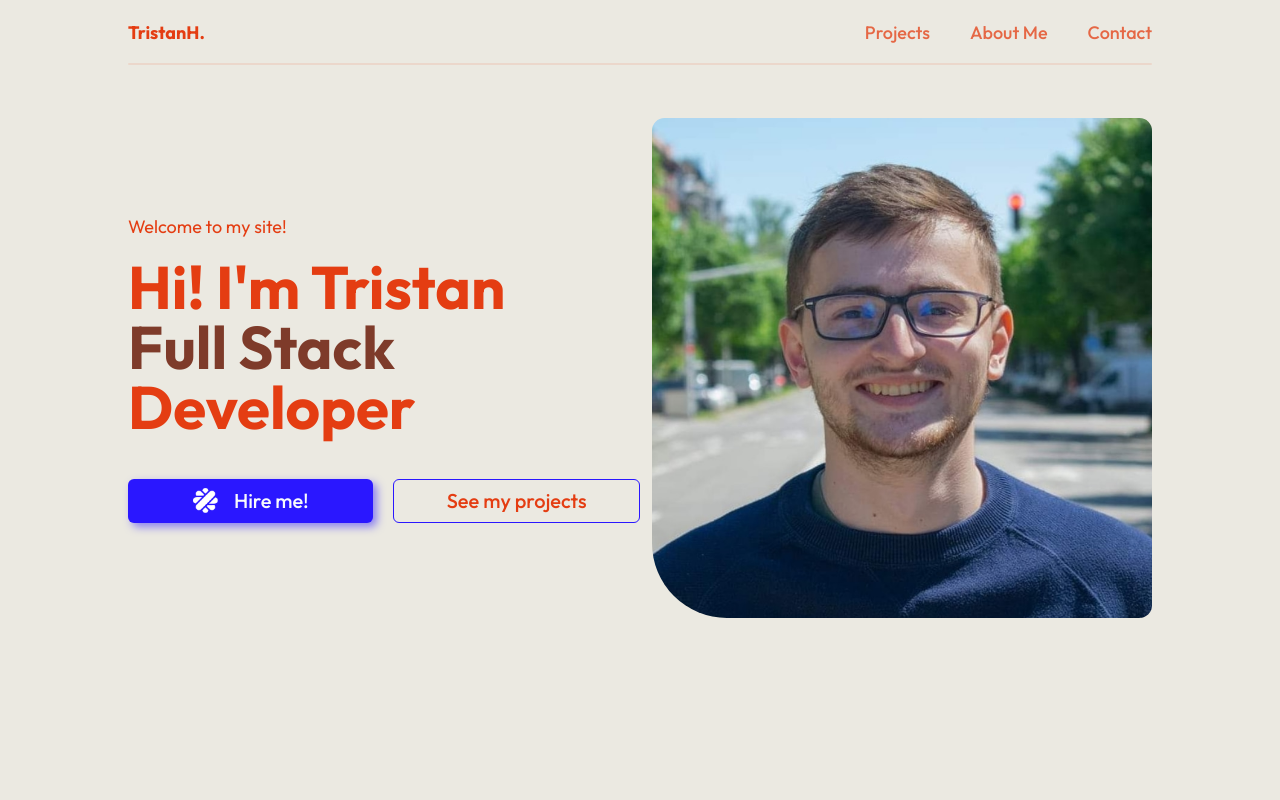
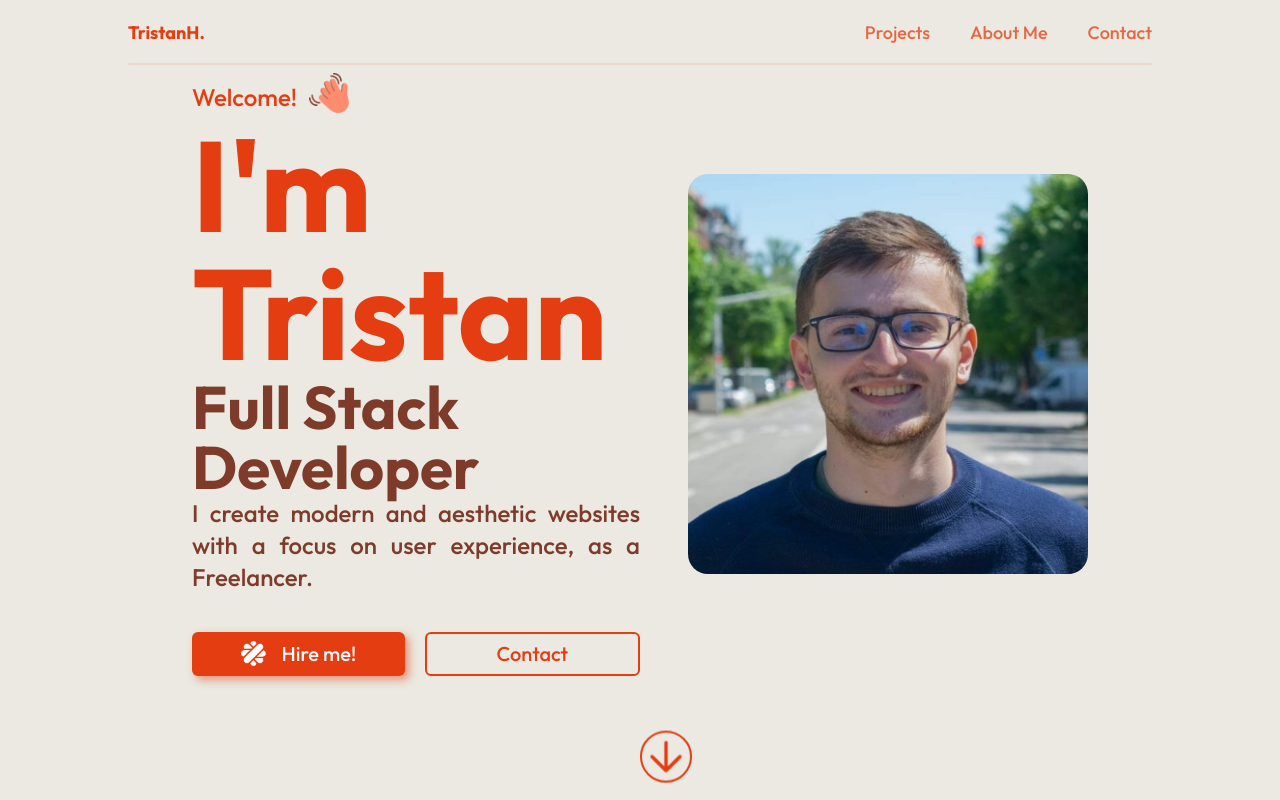
Before and after one commit to TristanHourtoulle/Portfolio-TristanH, a Next.js app: page / in a window 1280 px wide. Shown: the top 800 px of the page. Built offline with nearby package versions, Linux system fonts and the light colour scheme; what tailwind-hamburgers would draw is missing.

Commit message:
feat: redesign the home page

```diff
--- a/app/layout.tsx
+++ b/app/layout.tsx
@@ -46,11 +46,7 @@ export default function RootLayout({
           url(&quot;https://fonts.googleapis.com/css2?family=Outfit:wght@100..900&family=Poppins:ital,wght@0,100;0,200;0,300;0,400;0,500;0,600;0,700;0,800;0,900;1,100;1,200;1,300;1,400;1,500;1,600;1,700;1,800;1,900&family=Righteous&display=swap&quot;);
         </style>
       </head>
-      <body
-        className={cn(
-          "w-full max-w-screen min-h-screen background-color px-[10%] py-[1.5%]"
-        )}
-      >
+      <body className={cn("w-full max-w-screen min-h-screen background-color")}>
         <ThemeProvider
           attribute="class"
           defaultTheme="light"
--- a/app/page.tsx
+++ b/app/page.tsx
@@ -6,7 +6,9 @@ import LinkedInLogo from "@/public/linkedin 1.png";
 import MaltLogoWhite from "@/public/Malt_logo_white 1.png";
 import MaltLogo from "@/public/Malt_logo_white.png";
 import ProfilPicture from "@/public/pictures/Photo de profil - TH.jpg";
+import WavingHand from "@/public/WavingHand.png";
 
+import { DownArrow } from "@/components/cta/Arrow";
 import { SectionTitle } from "@/components/SectionTitle";
 import { Button } from "@/components/ui/button";
 import Head from "next/head";
@@ -32,30 +34,43 @@ export default function Home() {
         <meta name="robots" content="index, follow" />
         <link rel="canonical" href="https://www.tristanhourtoulle.fr" />
       </Head>
-      <div className="w-full h-full">
+      <div className="w-full h-full px-[15%] py-[1.5%]">
         <div className="flex flex-col lg:flex-row items-center justify-center lg:justify-between pb-[10%] w-full min-h-screen gap-1 md:gap-4 lg:gap-2">
           <div className="w-full lg:w-1/2 text-center lg:text-start text-primary flex flex-col items-center lg:items-start gap-1 lg:gap-4">
-            <p className="outfit-regular md:text-lg w-full mt-[5%] lg:mt-0">
-              Welcome to my site!
-            </p>
             <div className="flex flex-col items-center justify-center lg:items-start text-center lg:text-start w-full">
-              <div className="outfit-bold text-center lg:text-start text-4xl md:text-5xl lg:text-6xl">
-                <p>Hi! I&apos;m Tristan </p>
+              <div className="flex items-center gap-3">
+                <p className="outfit-medium md:text-2xl w-full mt-[5%] lg:mt-0">
+                  Welcome!
+                </p>
+                <Image
+                  src={WavingHand}
+                  alt="Welcome to Tristan Hourtoulle website"
+                  width={40}
+                  height={40}
+                  className="lg:pb-2 wave-hand"
+                />
+              </div>
+              <div className="outfit-bold text-center lg:text-start text-4xl md:text-6xl lg:text-9xl">
+                <h1>I&apos;m Tristan </h1>
                 <h1 className="hidden">Hourtoulle</h1>
               </div>
-              <h2 className="outfit-bold text-2xl md:text-5xl lg:text-6xl">
-                <span className="text-secondary">Full Stack</span> Developer
+              <h2 className="outfit-bold text-xl md:text-5xl lg:text-6xl text-secondary">
+                Full Stack Developer
               </h2>
+              <p className="text-lg text-justify md:text-2xl text-secondary outfit-medium">
+                I create modern and aesthetic websites with a focus on user
+                experience, as a Freelancer.
+              </p>
             </div>
             <div className="w-full flex flex-col md:flex-row items-center gap-2 md:gap-5 justify-start mt-[5%] outfit-medium text-xl selected:none">
               <Button
                 size={"lg"}
-                className="text-xl bg-[#2a17ff] hover:bg-[#2a17ff]/85 w-full"
+                className="text-xl bg-[#e43d12] hover:bg-[#e43d12]/75 w-full"
                 onClick={() =>
                   window.open("https://www.malt.fr/profile/tristanhourtoulle")
                 }
                 style={{
-                  filter: "drop-shadow(4px 4px 4px rgba(42, 23, 255, 0.5))",
+                  filter: "drop-shadow(4px 4px 4px rgba(228, 61, 18, 0.5))",
                 }}
               >
                 <Image
@@ -70,10 +85,10 @@ export default function Home() {
               <Button
                 size="lg"
                 variant="outline"
-                className="text-xl  border-[#2a17ff] hover:bg-[#2a17ff]/10 hover:text-[#2a17ff] w-full selected:none"
-                onClick={() => (window.location.href = "/projects")}
+                className="text-xl border-2 border-[#e43d12] hover:bg-[#e43d12]/10 hover:text-[#e43d12] w-full selected:none"
+                onClick={() => {}}
               >
-                See my projects
+                Contact
               </Button>
             </div>
           </div>
@@ -82,11 +97,14 @@ export default function Home() {
             <Image
               src={ProfilPicture}
               alt="Tristan Hourtoulle profile picture"
-              width={500}
-              height={500}
+              width={400}
+              height={400}
               placeholder="blur"
-              className="rounded-bl-[15%] rounded-[2.5%] hover:rounded-bl-[2.5%] hover:rounded-[15%] transition-all mt-[15%] md:mt-[15%] lg:mt-0"
+              className="rounded-[5%] transition-all mt-[15%] md:mt-[15%] lg:mt-0"
             />
+          </div>
+          <div className="bottom-5 absolute left-[40%] lg:left-[50%] animate-light-bounce-little w-10 h-10">
+            <DownArrow location="#projectsSection" />
           </div>
         </div>
 
```
